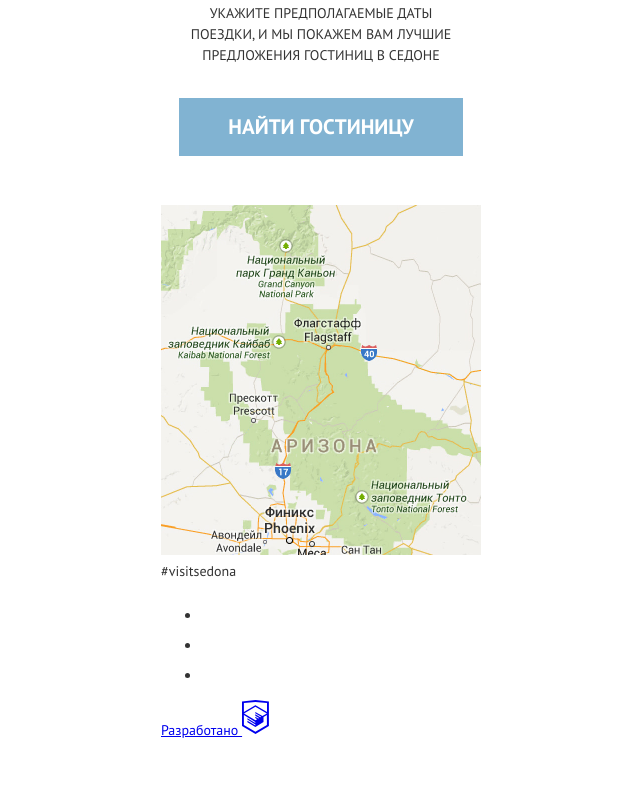
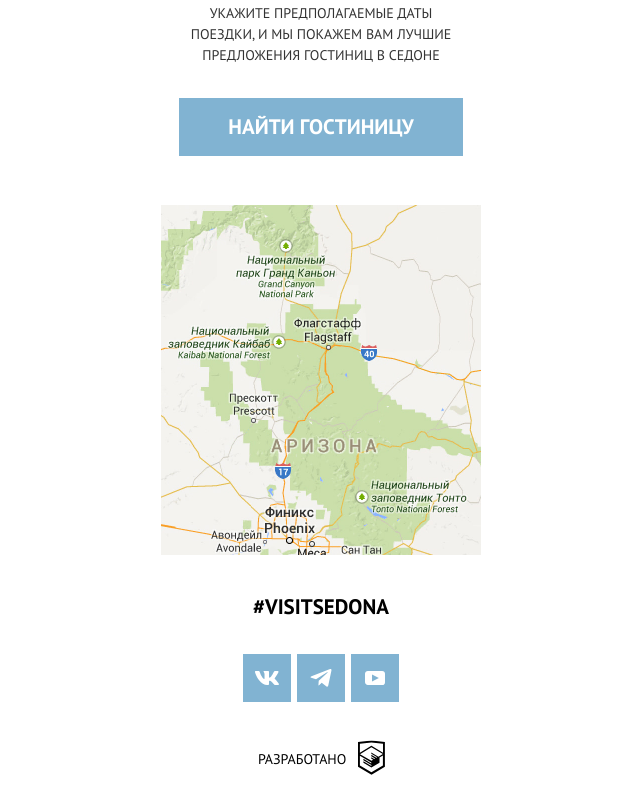
Before and after one commit to htmlacademy-adaptive/2075847-sedona-27, a website: page source/index.html in a window 1280 px wide. Shown: the part 2589-3398 px from the top of the page, without its empty margins (319-959 px from the left). Before the commit the page ends 3330 px from the top, so only its background shows below. Drawn offline with nearby package versions, Linux system fonts and the light colour scheme; files that its build step writes are made by us from their sources; files whose address does not match are found by name.

Commit message:
Добавил подвал

```diff
--- a/source/index.html
+++ b/source/index.html
@@ -113,7 +113,7 @@
     </section>
   </main>
   <footer class="main-footer">
-    <a class="main-footer__tag">#visitsedona</a>
+    <a class="main-footer__tag" href="#">#visitsedona</a>
     <ul class="main-footer__list social">
       <li class="social__item">
         <a class="social__link" href="https://vk.com/htmlacademy">
@@ -132,7 +132,7 @@
       </li>
     </ul>
     <a class="main-footer__link" href="https://htmlacademy.ru/">Разработано
-      <svg width="27" height="35" viewBox="0 0 27 35" fill="currentColor" xmlns="http://www.w3.org/2000/svg"><path d="M13.6 0h-.1L0 1.4v24.7l13.5 8 13.4-8V1.4L13.6 0ZM25 12.1 13.5 5.3v-.1h-.1l-.1-.1v.1L1.9 12.1v-9l11.5-1.2L25 3.1v9ZM13.4 6.8l11.5 6.7-4.5 2.6-7.1-4.2v1.4l5.9 3.5-.9.5-5-3v1.4l3.8 2.3-.8.5-3-1.8v1.4l1.9 1.1-1.8 1.1L2 13.6l11.4-6.8ZM1.9 15.1l11.4 6.8v1l-7.9-4.7v1.4l8 4.8v1.1l-8-4.7v1.4l8 4.8 8.1-4.9v-5.2l3.4-2v10l-11.5 6.9L1.9 25v-9.9Z"/></svg>
+      <svg class="htmlacademy" width="27" height="35" viewBox="0 0 27 35" fill="currentColor" xmlns="http://www.w3.org/2000/svg"><path d="M13.6 0h-.1L0 1.4v24.7l13.5 8 13.4-8V1.4L13.6 0ZM25 12.1 13.5 5.3v-.1h-.1l-.1-.1v.1L1.9 12.1v-9l11.5-1.2L25 3.1v9ZM13.4 6.8l11.5 6.7-4.5 2.6-7.1-4.2v1.4l5.9 3.5-.9.5-5-3v1.4l3.8 2.3-.8.5-3-1.8v1.4l1.9 1.1-1.8 1.1L2 13.6l11.4-6.8ZM1.9 15.1l11.4 6.8v1l-7.9-4.7v1.4l8 4.8v1.1l-8-4.7v1.4l8 4.8 8.1-4.9v-5.2l3.4-2v10l-11.5 6.9L1.9 25v-9.9Z"/></svg>
     </a>
   </footer>
   </body>
--- /dev/null
+++ b/source/less/blocks/main-footer.less
@@ -0,0 +1,37 @@
+.main-footer {
+  padding: 39px;
+}
+
+.main-footer__tag {
+  font-weight: 700;
+  font-size: 21px;
+  line-height: 26px;
+  text-align: center;
+  display: block;
+  text-transform: uppercase;
+  margin-bottom: 34px;
+  color: #000000;
+  text-decoration: none;
+}
+
+.main-footer__link {
+  color: #000000;
+  text-transform: uppercase;
+  text-decoration: none;
+  text-align: center;
+  display: block;
+  padding-right: 7px;
+
+    &:hover {
+      color:  #81B3D2;
+    }
+
+    &:active {
+      color:  #B3B3B3;
+    }
+}
+
+.htmlacademy {
+  transform: translate(8px, 50% - 17px);
+
+}
--- a/source/less/blocks/search-hotel.less
+++ b/source/less/blocks/search-hotel.less
@@ -43,3 +43,9 @@
     cursor: auto;
   }
 }
+
+.search-hotel__image {
+  width: 100%;
+  object-fit: cover;
+  display: block;
+}
--- /dev/null
+++ b/source/less/blocks/social.less
@@ -0,0 +1,50 @@
+.social {
+  margin: 0 0 21px 0;
+  padding: 0;
+  list-style-type: none;
+  display: flex;
+  flex-wrap: wrap;
+  justify-content: center;
+}
+
+.social__item {
+  margin-right: 6px;
+  margin-bottom: 6px;
+}
+
+.social__item:last-child {
+  margin: 0;
+}
+
+.social__item:nth-child(4n) {
+  margin-right: 0;
+}
+
+.social__link {
+  background-color: #81B3D2;
+  width: 48px;
+  height: 48px;
+  display: block;
+  position: relative;
+
+  &:hover {
+    background-color: #669EC0;
+  }
+
+  &:active {
+    background-color: #5496BD;
+
+    .social__icon {
+      opacity: 0.3;
+    }
+  }
+}
+
+.social__icon {
+  position: absolute;
+  left: 0;
+  right: 0;
+  top: 0;
+  bottom: 0;
+  margin: auto;
+}
--- a/source/less/style.less
+++ b/source/less/style.less
@@ -29,3 +29,5 @@ body {
 @import "blocks/benefits";
 @import "blocks/subject";
 @import "blocks/search-hotel";
+@import "blocks/main-footer";
+@import "blocks/social";
```
